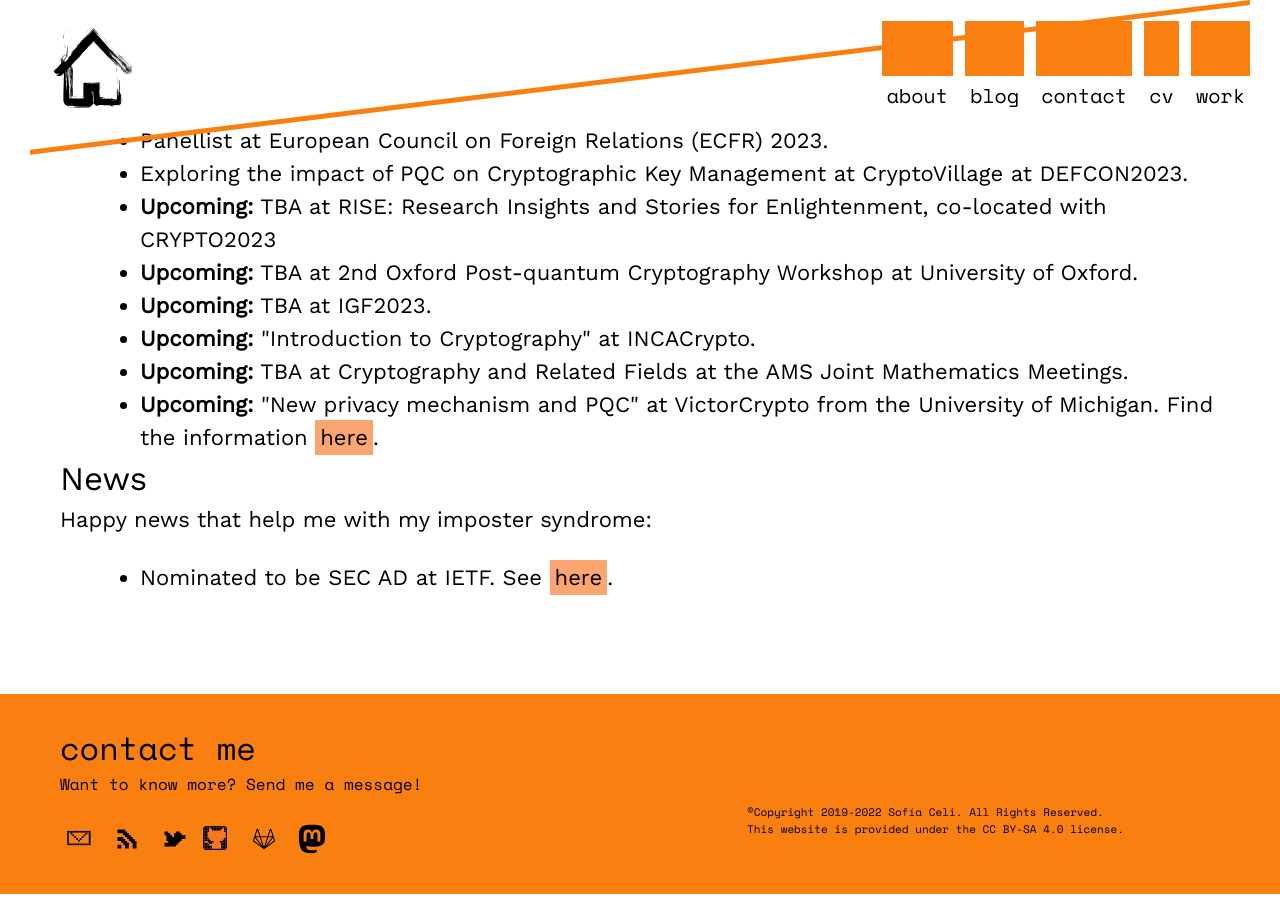
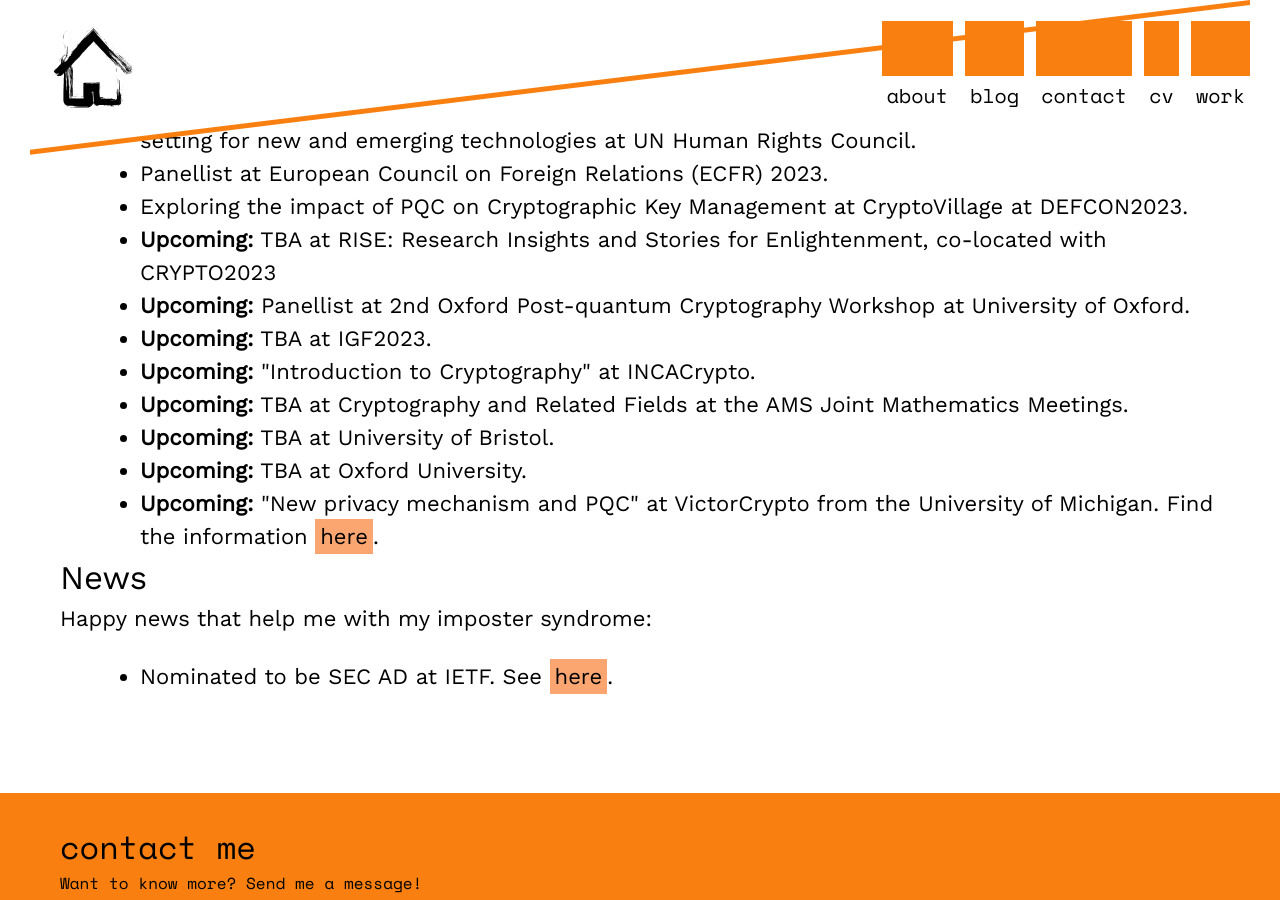
Before and after one commit to claucece/claucece.github.io, a Jekyll site: the page built from work.html, in a window 1280 px wide and 900 px high, scrolled down 12623 px. Built offline with Jekyll 4.4.1, drawn with Linux system fonts in a browser that asks for light colours; some of the changed text lies outside the part shown.

Commit message:
Fixes and more

```diff
--- a/work.html
+++ b/work.html
@@ -341,17 +342,19 @@ tags: menu
 			<li>Panellist at European Council on Foreign Relations (ECFR) 2023.</li>
 			<li>Exploring the impact of PQC on Cryptographic Key Management at CryptoVillage at DEFCON2023.</li>
 			<li><strong>Upcoming:</strong> TBA at RISE: Research Insights and Stories for Enlightenment, co-located with CRYPTO2023</li>
-			<li><strong>Upcoming:</strong> TBA at 2nd Oxford Post-quantum Cryptography Workshop at University of Oxford.</li>
+			<li><strong>Upcoming:</strong> Panellist at 2nd Oxford Post-quantum Cryptography Workshop at University of Oxford.</li>
 			<li><strong>Upcoming:</strong> TBA at IGF2023.</li>
 			<li><strong>Upcoming:</strong> "Introduction to Cryptography" at INCACrypto.</li>
 			<li><strong>Upcoming:</strong> TBA at Cryptography and Related Fields at the AMS Joint Mathematics Meetings.</li>
+			<li><strong>Upcoming:</strong> TBA at University of Bristol.</li>
+			<li><strong>Upcoming:</strong> TBA at Oxford University.</li>
 			<li><strong>Upcoming:</strong> "New privacy mechanism and PQC" at VictorCrypto from the University of Michigan. Find the information <a href="https://victorcrypto.org/" target="_blank">here</a>.</li>
     </ul>
 
 		<a class="none" id="news"><h2>News</h2></a>
     <p>Happy news that help me with my imposter syndrome:</p>
     <ul class="centered-list">
-			<li>Nominated to be SEC AD at IETF. See <a href="https://victorcrypto.org/" target="_blank">here</a>.</li>
+			<li>Nominated to be SEC AD at IETF. See <a href="https://datatracker.ietf.org/nomcom/2023/nominate" target="_blank">here</a>.</li>
 		</ul>
   </div>
 </div>
```
Also changed, not shown: other parts of work.html (+1 -0 lines).
